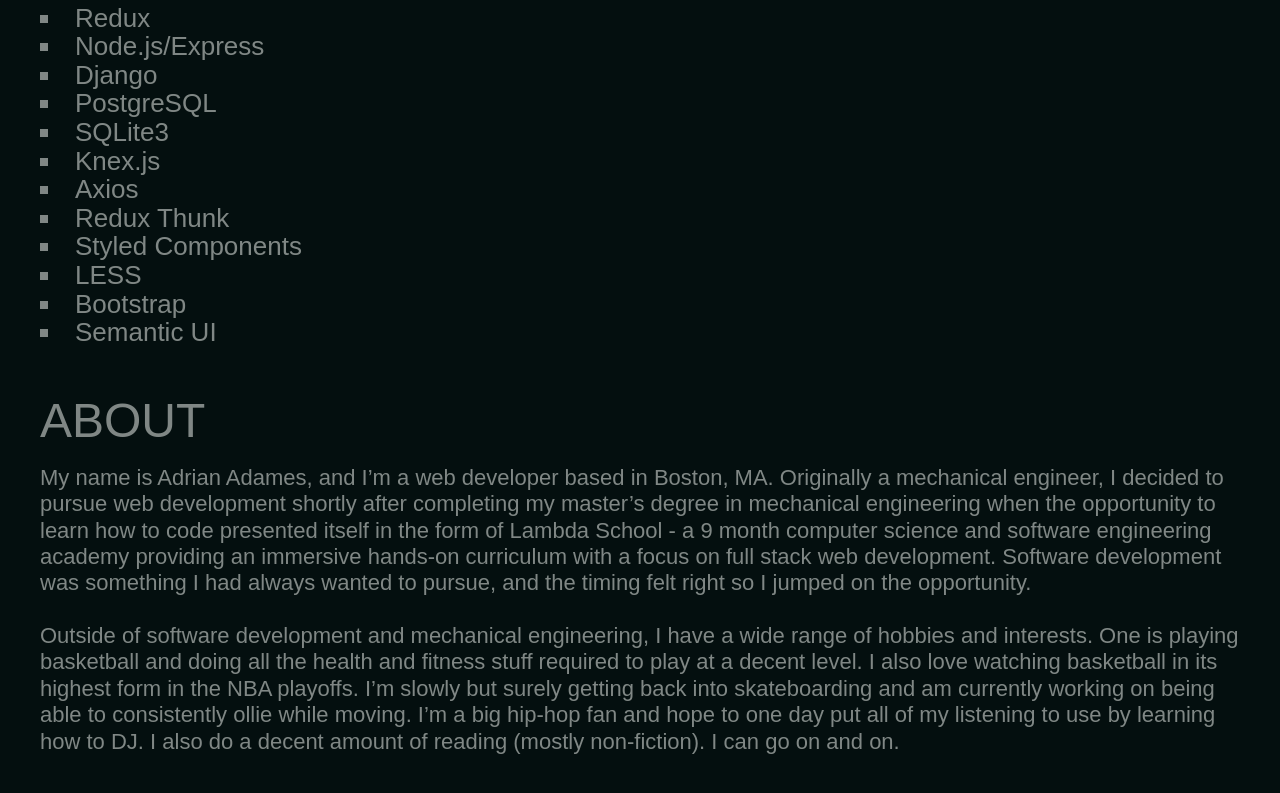
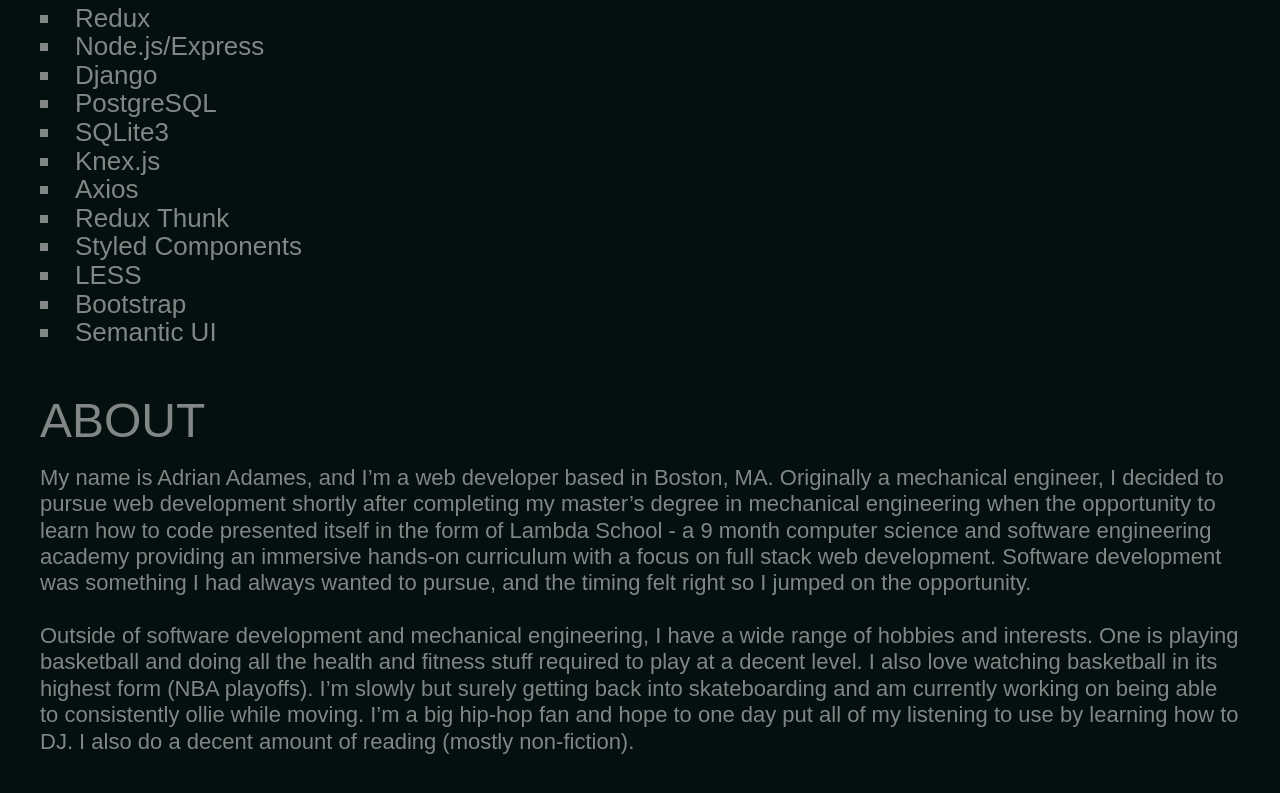
Before and after one commit to adrianadames/PortfolioWebsite, a React (Create React App) app in the folder portfolio-website/: page / in a window 1280 px wide. Shown: the part 3074-3867 px from the top of the page. Built offline with nearby package versions, Linux system fonts and the light colour scheme.

Commit message:
Made a few minor edits to About section.

```diff
--- a/portfolio-website/src/Components/Home.js
+++ b/portfolio-website/src/Components/Home.js
@@ -453,11 +453,11 @@
                             Outside of software development and mechanical engineering, I have a wide
                             range of hobbies and interests. One is playing basketball and doing all
                             the health and fitness stuff required to play at a decent level. I also
-                            love watching basketball in its highest form in the NBA playoffs. I’m
+                            love watching basketball in its highest form (NBA playoffs). I’m
                             slowly but surely getting back into skateboarding and am currently working
                             on being able to consistently ollie while moving. I’m a big hip-hop fan
                             and hope to one day put all of my listening to use by learning how to DJ.
-                            I also do a decent amount of reading (mostly non-fiction). I can go on and on.
+                            I also do a decent amount of reading (mostly non-fiction).
                             </p>
                         </AboutContentDiv>
 
```
